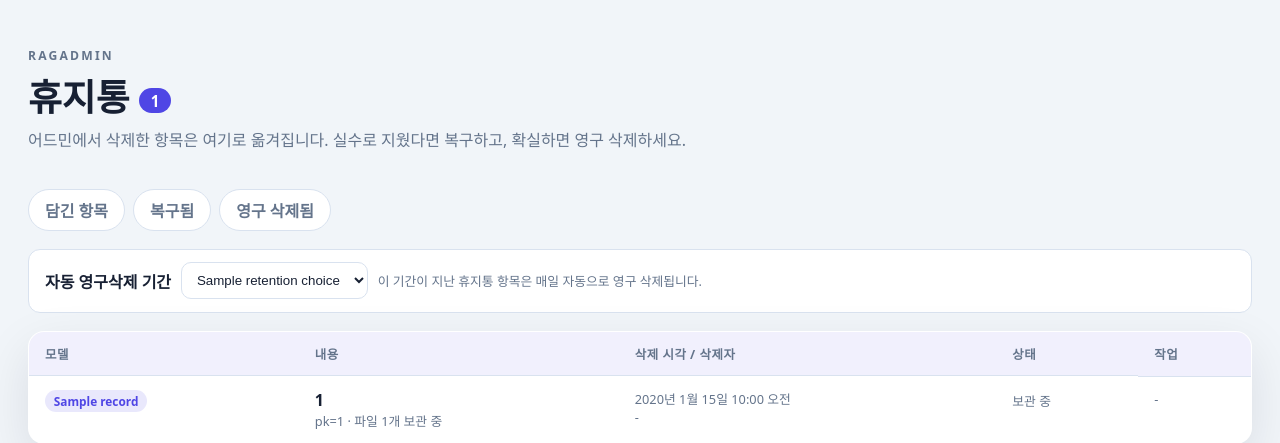
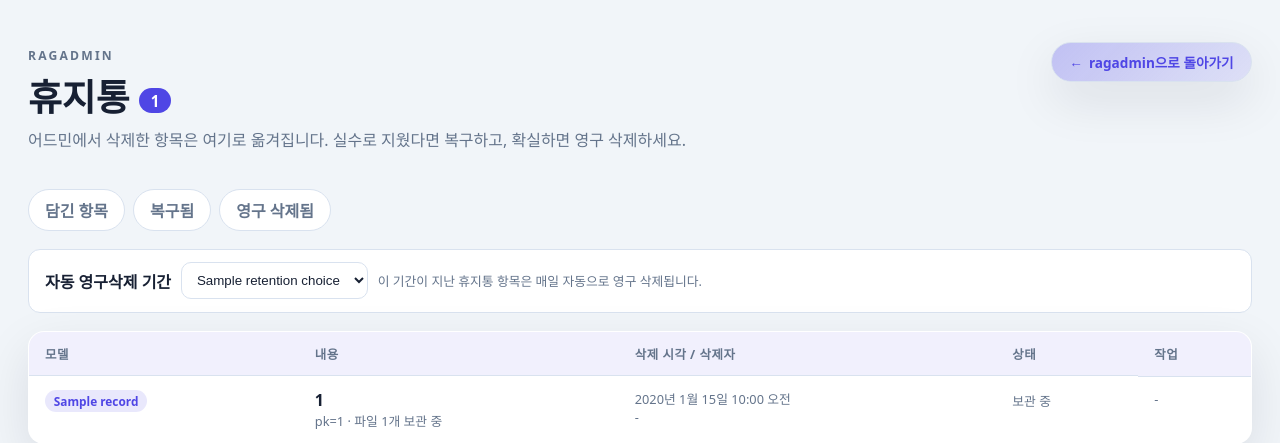
Before and after one commit to kimdonggeon-hash/rag_portfolio, a Django app: template ragapp/templates/ragadmin/trash_admin.html in a window 1280 px wide. Shown: the top 443 px of the page. Run offline with Django 5.2, Linux system fonts and the light colour scheme; data comes from the database, SQL or seed files in the repository; the template is opened without the code that fills it: most values are stand-ins (such as "Sample title", 1, 10 or a date in 2020); parts of the project's set-up code (start-up, migrations or seed data) failed here and were passed over.

Commit message:
휴지통 화면 우측 상단에도 ragadmin 복귀 버튼 추가(피드백 보드와 동일 스타일)
Co-Authored-By: Claude Sonnet 5 <noreply@anthropic.com>

```diff
--- a/ragapp/templates/ragadmin/trash_admin.html
+++ b/ragapp/templates/ragadmin/trash_admin.html
@@ -10,11 +10,15 @@
     @media(prefers-color-scheme:dark){:root{--bg:#0b1020;--panel:#151c2d;--text:#edf2ff;--muted:#9aa8c3;--line:#2a3750;--accent:#818cf8;--danger:#fb7185;--ok:#4ade80;--shadow:0 18px 50px rgba(0,0,0,.3)}}
     *{box-sizing:border-box}
     body{margin:0;background:var(--bg);color:var(--text);font-family:Pretendard,"Noto Sans KR",system-ui,sans-serif}
-    .topbar{max-width:1400px;margin:auto;padding:42px 28px 20px}
+    .topbar{max-width:1400px;margin:auto;padding:42px 28px 20px;display:flex;justify-content:space-between;align-items:flex-start;gap:16px}
     .eyebrow{color:var(--accent);font-size:.76rem;font-weight:800;letter-spacing:.18em}
     .topbar h1{margin:.25rem 0;font-size:clamp(1.6rem,3vw,2.3rem)}
     .topbar h1 span{display:inline-grid;place-items:center;min-width:2rem;padding:.15rem .5rem;border-radius:999px;background:var(--accent);color:#fff;font-size:.95rem;vertical-align:middle}
     .topbar p{color:var(--muted);margin:.3rem 0 0}
+    .topbar-actions{flex-shrink:0}
+    .back-btn{display:inline-flex;align-items:center;gap:6px;padding:.55rem 1.1rem;border-radius:999px;border:1px solid var(--line);background:linear-gradient(135deg,color-mix(in srgb,var(--accent) 30%,transparent),color-mix(in srgb,var(--accent) 12%,transparent));color:var(--accent);font-size:.85rem;font-weight:800;white-space:nowrap;text-decoration:none;box-shadow:var(--shadow);transition:filter .15s ease,transform .15s ease}
+    .back-btn:hover{filter:brightness(1.1);transform:translateY(-1px)}
+    @media(max-width:720px){.topbar{flex-direction:column}}
     main{max-width:1400px;margin:auto;padding:0 28px 60px}
     .tabs{display:flex;gap:.5rem;margin:18px 0;flex-wrap:wrap}
     .tabs a{border:1px solid var(--line);border-radius:999px;padding:.5rem 1rem;text-decoration:none;color:var(--muted);font-weight:700;background:var(--panel)}
@@ -49,9 +53,16 @@
 </head>
 <body>
   <header class="topbar">
-    <p class="eyebrow">RAGADMIN</p>
-    <h1>휴지통 <span>{{ active_count }}</span></h1>
-    <p>어드민에서 삭제한 항목은 여기로 옮겨집니다. 실수로 지웠다면 복구하고, 확실하면 영구 삭제하세요.</p>
+    <div class="topbar-main">
+      <p class="eyebrow">RAGADMIN</p>
+      <h1>휴지통 <span>{{ active_count }}</span></h1>
+      <p>어드민에서 삭제한 항목은 여기로 옮겨집니다. 실수로 지웠다면 복구하고, 확실하면 영구 삭제하세요.</p>
+    </div>
+    <div class="topbar-actions">
+      <a class="back-btn" href="{% url 'ragadmin:index' %}">
+        <span>←</span><span>ragadmin으로 돌아가기</span>
+      </a>
+    </div>
   </header>
 
   <main>
```
